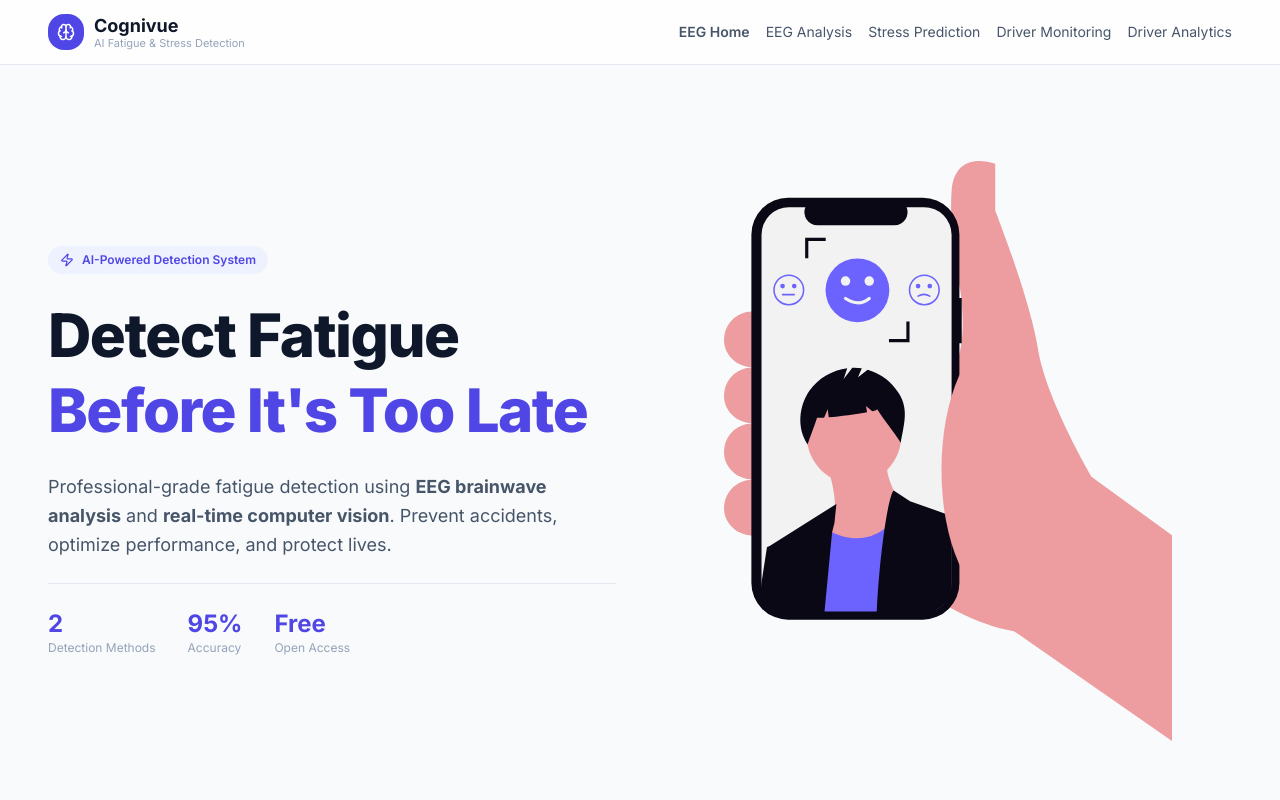
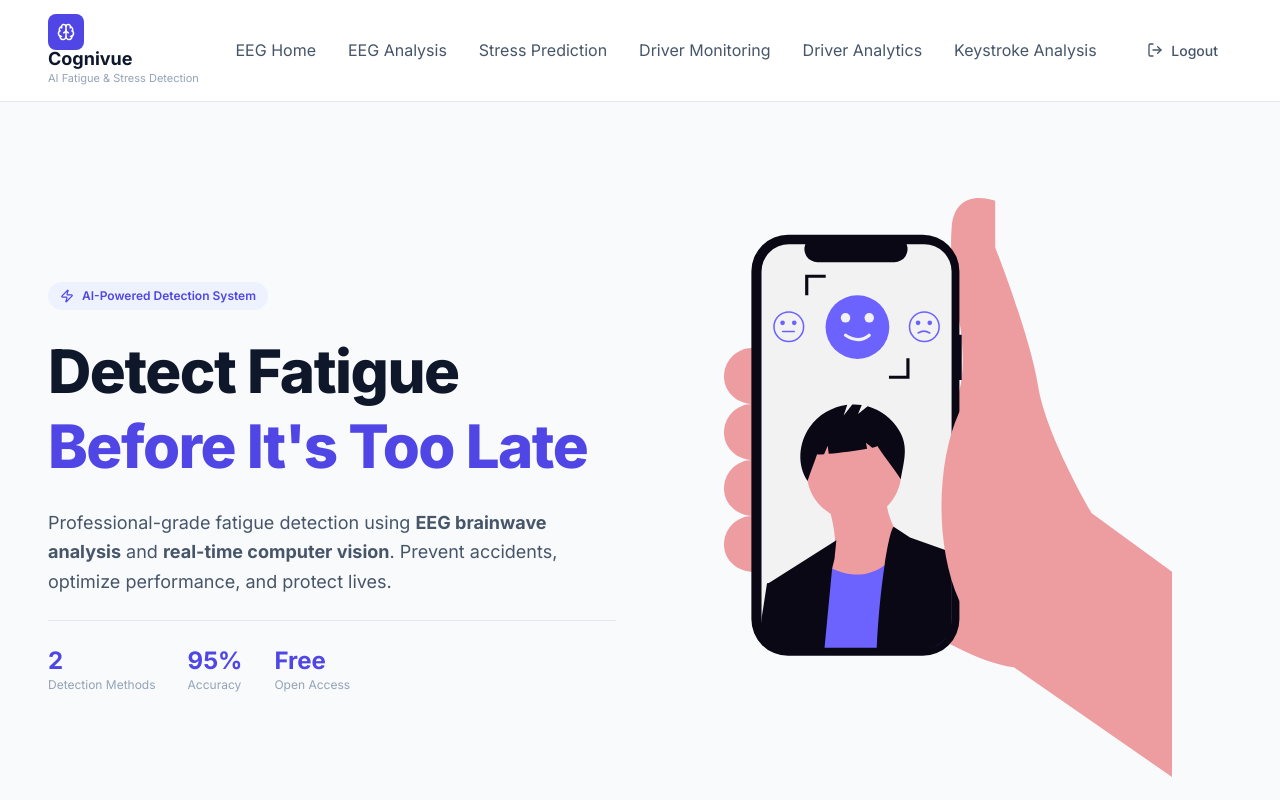
Before and after one commit to S-Baksi/Stress-and-depression-detection, a React (Vite) app: page / in a window 1280 px wide. Shown: the top 800 px of the page. Built offline with nearby package versions, Linux system fonts and the light colour scheme.

Commit message:
made the header mobile responsive

```diff
--- a/src/Header.jsx
+++ b/src/Header.jsx
@@ -1,89 +1,363 @@
-import { ArrowLeft, Brain } from 'lucide-react'
-import React from 'react'
-import { Link, NavLink, useLocation } from 'react-router-dom'
+import { Brain, LogOut, Menu, X } from 'lucide-react'
+import React, { useState } from 'react'
+import { Link, NavLink, useNavigate } from 'react-router-dom'
 
 const Header = () => {
-  const location = useLocation();
-  const isHome = location.pathname === '/';
+  const [mobileMenuOpen, setMobileMenuOpen] = useState(false);
+  const navigate = useNavigate();
+  const user = JSON.parse(localStorage.getItem('user') || 'null');
+
+  const handleLogout = () => {
+    localStorage.removeItem('user');
+    navigate('/login');
+    setMobileMenuOpen(false);
+  };
+
+  const closeMobileMenu = () => {
+    setMobileMenuOpen(false);
+  };
 
   return (
-    <header className="sticky top-0 z-50 border-b backdrop-blur-xl" style={{
-      backgroundColor: 'rgba(255,255,255,0.8)',
-      borderColor: 'var(--border-default)'
-    }}>
-      <div className="px-8 md:px-12 py-3.5 flex items-center justify-between">
-        <Link to="/" className="flex items-center gap-2.5 group">
-          <div className="h-9 w-9 rounded-lg flex items-center justify-center" style={{ background: 'var(--indigo-600)' }}>
+    <>
+      <header className="header-main">
+        <div className="header-content">
+          {/* Logo */}
+          <Link to="/" className="header-logo" onClick={closeMobileMenu}>
+            <div className="logo-icon">
               <Brain className="text-white" size={18} />
             </div>
-          <div>
-            <h1 className="text-lg font-bold leading-tight" style={{ color: 'var(--text-heading)' }}>Cognivue</h1>
-            <p className="text-[11px] leading-none" style={{ color: 'var(--text-muted)' }}>AI Fatigue & Stress Detection</p>
+            <div className="logo-text">
+              <h1>Cognivue</h1>
+              <p>AI Fatigue & Stress Detection</p>
             </div>
           </Link>
 
-        <nav className="flex items-center gap-4 text-sm">
-          <NavLink
-            to="/"
-            className={({ isActive }) =>
-              `transition-colors ${isActive ? 'font-semibold' : ''}`
-            }
-            style={{ color: 'var(--text-body)' }}
-          >
+          {/* Desktop Navigation */}
+          <nav className="desktop-nav">
+            <NavLink to="/" className={({ isActive }) => isActive ? 'nav-link active' : 'nav-link'}>
               EEG Home
             </NavLink>
-          <NavLink
-            to="/analysis"
-            className={({ isActive }) =>
-              `transition-colors ${isActive ? 'font-semibold' : ''}`
-            }
-            style={{ color: 'var(--text-body)' }}
-          >
+            <NavLink to="/analysis" className={({ isActive }) => isActive ? 'nav-link active' : 'nav-link'}>
               EEG Analysis
             </NavLink>
-          <NavLink
-            to="/stress-prediction"
-            className={({ isActive }) =>
-              `transition-colors ${isActive ? 'font-semibold' : ''}`
-            }
-            style={{ color: 'var(--text-body)' }}
-          >
+            <NavLink to="/stress-prediction" className={({ isActive }) => isActive ? 'nav-link active' : 'nav-link'}>
               Stress Prediction
             </NavLink>
-          <NavLink
-            to="/driver-monitoring"
-            className={({ isActive }) =>
-              `transition-colors ${isActive ? 'font-semibold' : ''}`
-            }
-            style={{ color: 'var(--text-body)' }}
-          >
+            <NavLink to="/driver-monitoring" className={({ isActive }) => isActive ? 'nav-link active' : 'nav-link'}>
               Driver Monitoring
             </NavLink>
-          <NavLink
-            to="/driver-analytics"
-            className={({ isActive }) =>
-              `transition-colors ${isActive ? 'font-semibold' : ''}`
-            }
-            style={{ color: 'var(--text-body)' }}
-          >
+            <NavLink to="/driver-analytics" className={({ isActive }) => isActive ? 'nav-link active' : 'nav-link'}>
               Driver Analytics
+            </NavLink>
+            <NavLink to="/keystroke-fatigue" className={({ isActive }) => isActive ? 'nav-link active' : 'nav-link'}>
+              Keystroke Analysis
             </NavLink>
           </nav>
 
-        {!isHome && (
-          <Link
-            to="/"
-            className="flex items-center gap-1.5 text-sm font-medium transition-colors"
-            style={{ color: 'var(--text-body)' }}
-            onMouseEnter={(e) => e.currentTarget.style.color = 'var(--indigo-600)'}
-            onMouseLeave={(e) => e.currentTarget.style.color = 'var(--text-body)'}
+          {/* Desktop Actions */}
+          <div className="desktop-actions">
+            {user && (
+              <div className="user-email">
+                <span>{user.email}</span>
+              </div>
+            )}
+            <button onClick={handleLogout} className="logout-btn">
+              <LogOut size={16} />
+              <span>Logout</span>
+            </button>
+          </div>
+
+          {/* Mobile Hamburger */}
+          <button
+            className="mobile-hamburger"
+            onClick={() => setMobileMenuOpen(!mobileMenuOpen)}
           >
-            <ArrowLeft size={16} />
-            Back to Home
-          </Link>
+            {mobileMenuOpen ? <X size={24} /> : <Menu size={24} />}
+          </button>
+        </div>
+
+        {/* Mobile Menu */}
+        {mobileMenuOpen && (
+          <div className="mobile-menu">
+            <div className="mobile-links">
+              <NavLink to="/" className={({ isActive }) => isActive ? 'mobile-link active' : 'mobile-link'} onClick={closeMobileMenu}>
+                EEG Home
+              </NavLink>
+              <NavLink to="/analysis" className={({ isActive }) => isActive ? 'mobile-link active' : 'mobile-link'} onClick={closeMobileMenu}>
+                EEG Analysis
+              </NavLink>
+              <NavLink to="/stress-prediction" className={({ isActive }) => isActive ? 'mobile-link active' : 'mobile-link'} onClick={closeMobileMenu}>
+                Stress Prediction
+              </NavLink>
+              <NavLink to="/driver-monitoring" className={({ isActive }) => isActive ? 'mobile-link active' : 'mobile-link'} onClick={closeMobileMenu}>
+                Driver Monitoring
+              </NavLink>
+              <NavLink to="/driver-analytics" className={({ isActive }) => isActive ? 'mobile-link active' : 'mobile-link'} onClick={closeMobileMenu}>
+                Driver Analytics
+              </NavLink>
+              <NavLink to="/keystroke-fatigue" className={({ isActive }) => isActive ? 'mobile-link active' : 'mobile-link'} onClick={closeMobileMenu}>
+                Keystroke Analysis
+              </NavLink>
+            </div>
+
+            <div className="mobile-user">
+              {user && (
+                <div className="mobile-user-info">
+                  <span className="user-email-mobile">{user.email}</span>
+                  <span className="user-role">{user.role}</span>
+                </div>
               )}
+              <button onClick={handleLogout} className="mobile-logout">
+                <LogOut size={18} />
+                Logout
+              </button>
             </div>
+          </div>
+        )}
       </header>
+
+      <style jsx>{`
+        .header-main {
+          position: sticky;
+          top: 0;
+          z-index: 50;
+          background: rgba(255, 255, 255, 0.95);
+          border-bottom: 1px solid var(--border-default);
+          backdrop-filter: blur(10px);
+        }
+
+        .header-content {
+          display: flex;
+          align-items: center;
+          justify-content: space-between;
+          padding: 0.875rem 3rem;
+        }
+
+        .header-logo {
+          display: flex;
+          align-items: center;
+          gap: 0.625rem;
+          text-decoration: none;
+        }
+
+        .logo-icon {
+          width: 36px;
+          height: 36px;
+          border-radius: 8px;
+          background: var(--indigo-600);
+          display: flex;
+          align-items: center;
+          justify-content: center;
+        }
+
+        .logo-text h1 {
+          font-size: 1.125rem;
+          font-weight: 700;
+          color: var(--text-heading);
+          margin: 0;
+          line-height: 1;
+        }
+
+        .logo-text p {
+          font-size: 0.6875rem;
+          color: var(--text-muted);
+          margin: 2px 0 0 0;
+        }
+
+        .desktop-nav {
+          display: flex;
+          align-items: center;
+          gap: 2rem;
+        }
+
+        .nav-link {
+          font-size: 0.875rem;
+          color: var(--text-body);
+          text-decoration: none;
+          transition: color 0.3s;
+          font-weight: 500;
+        }
+
+        .nav-link:hover,
+        .nav-link.active {
+          color: var(--indigo-600);
+          font-weight: 600;
+        }
+
+        .desktop-actions {
+          display: flex;
+          align-items: center;
+          gap: 0.75rem;
+        }
+
+        .user-email {
+          padding: 0.5rem 0.875rem;
+          background: var(--bg-muted);
+          border-radius: 6px;
+        }
+
+        .user-email span {
+          font-size: 0.75rem;
+          font-weight: 500;
+          color: var(--text-muted);
+        }
+
+        .logout-btn {
+          display: flex;
+          align-items: center;
+          gap: 0.5rem;
+          padding: 0.5rem 0.875rem;
+          background: transparent;
+          border: none;
+          border-radius: 6px;
+          color: var(--text-body);
+          cursor: pointer;
+          transition: all 0.3s;
+          font-size: 0.875rem;
+          font-weight: 500;
+        }
+
+        .logout-btn:hover {
+          background: #fee2e2;
+          color: #ef4444;
+        }
+
+        .mobile-hamburger {
+          display: none;
+        }
+
+        .mobile-menu {
+          display: none;
+        }
+
+        /* Mobile Styles */
+        @media (max-width: 768px) {
+          .header-content {
+            padding: 0.75rem 1rem;
+          }
+
+          .logo-text p {
+            display: none;
+          }
+
+          .desktop-nav,
+          .desktop-actions {
+            display: none;
+          }
+
+          .mobile-hamburger {
+            display: flex;
+            align-items: center;
+            justify-content: center;
+            padding: 0.5rem;
+            background: transparent;
+            border: none;
+            color: var(--text-heading);
+            cursor: pointer;
+          }
+
+          .mobile-menu {
+            display: block;
+            background: white;
+            border-top: 1px solid var(--border-default);
+            animation: slideDown 0.3s ease-out;
+          }
+
+          @keyframes slideDown {
+            from {
+              opacity: 0;
+              transform: translateY(-10px);
+            }
+            to {
+              opacity: 1;
+              transform: translateY(0);
+            }
+          }
+
+          .mobile-links {
+            padding: 1rem;
+          }
+
+          .mobile-link {
+            display: block;
+            padding: 0.875rem 1rem;
+            color: var(--text-body);
+            text-decoration: none;
+            border-radius: 8px;
+            margin-bottom: 0.5rem;
+            font-size: 0.9375rem;
+            font-weight: 500;
+            transition: all 0.3s;
+          }
+
+          .mobile-link:hover,
+          .mobile-link.active {
+            background: var(--indigo-50);
+            color: var(--indigo-600);
+          }
+
+          .mobile-user {
+            padding: 1rem;
+            border-top: 1px solid var(--border-default);
+            background: var(--bg-muted);
+          }
+
+          .mobile-user-info {
+            display: flex;
+            flex-direction: column;
+            gap: 0.25rem;
+            margin-bottom: 0.875rem;
+            padding: 0.75rem;
+            background: white;
+            border-radius: 8px;
+          }
+
+          .user-email-mobile {
+            font-size: 0.875rem;
+            font-weight: 600;
+            color: var(--text-heading);
+          }
+
+          .user-role {
+            font-size: 0.75rem;
+            color: var(--text-muted);
+            text-transform: capitalize;
+          }
+
+          .mobile-logout {
+            display: flex;
+            align-items: center;
+            justify-content: center;
+            gap: 0.5rem;
+            width: 100%;
+            padding: 0.875rem;
+            background: #ef4444;
+            color: white;
+            border: none;
+            border-radius: 8px;
+            font-size: 0.9375rem;
+            font-weight: 600;
+            cursor: pointer;
+          }
+        }
+
+        @media (max-width: 480px) {
+          .logo-icon {
+            width: 32px;
+            height: 32px;
+          }
+
+          .logo-text h1 {
+            font-size: 1rem;
+          }
+
+          .mobile-link {
+            padding: 0.75rem 0.875rem;
+            font-size: 0.875rem;
+          }
+        }
+      `}</style>
+    </>
   )
 }
 
```
Lines whose indentation alone changed are shown as unchanged.
